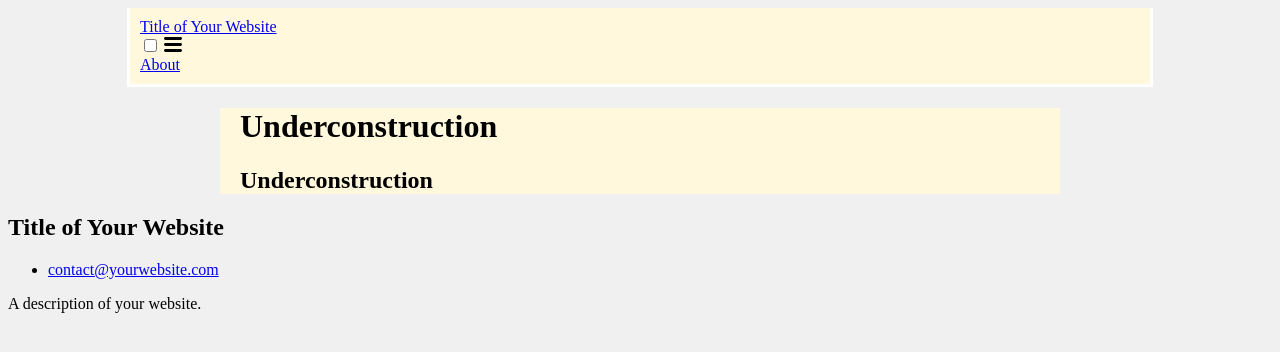
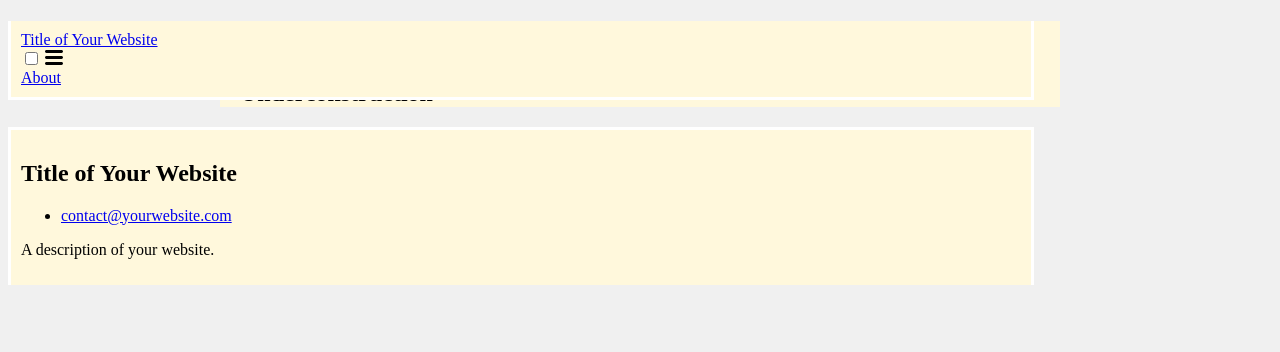
Before and after one commit to spacepowermonkey/monkeyfolio, a Jekyll site: the page built from index.md, in a window 1280 px wide. Shown: the top 352 px of the page. Built offline with Jekyll 4.4.1, drawn with Linux system fonts in a browser that asks for light colours; our own code applies the rules of GitHub Pages for plain Markdown files.

Commit message:
Add footer CSS

```diff
--- a/_includes/footer.html
+++ b/_includes/footer.html
@@ -1,4 +1,4 @@
-<footer class="site-footer h-card">
+<footer class="structure-footer decorate-footer">
     <data class="u-url" href="{{ "/" | relative_url }}"></data>
 
     <div class="wrapper">
--- a/assets/css/decoration.css
+++ b/assets/css/decoration.css
@@ -12,3 +12,10 @@
 .decorate-content {
     background-color: cornsilk;
 }
+
+.decorate-footer {
+    background-color: cornsilk;
+    border-left: 3px solid white; /* Thin white outline on the left side */
+    border-right: 3px solid white; /* Thin white outline on the right side */
+    border-top: 3px solid white; /* Thin white outline on the bottom */
+}
--- a/assets/css/structure.css
+++ b/assets/css/structure.css
@@ -11,6 +11,7 @@ img {
     width: 100%;
     padding: 10px; /* Add padding for better styling */
     z-index: 1000; /* Ensure the header is above other elements */
+    position: fixed;
 }
 
 .structure-page-content {
@@ -21,3 +22,12 @@ img {
 
     /* Add any additional styles you may need for your content */
 }
+
+.structure-footer {
+    margin: 0 auto;
+    max-width: 1000px;
+    width: 100%;
+    padding: 10px; /* Add padding for better styling */
+    z-index: 1000; /* Ensure the header is above other elements */
+    position: fixed;
+}
```
